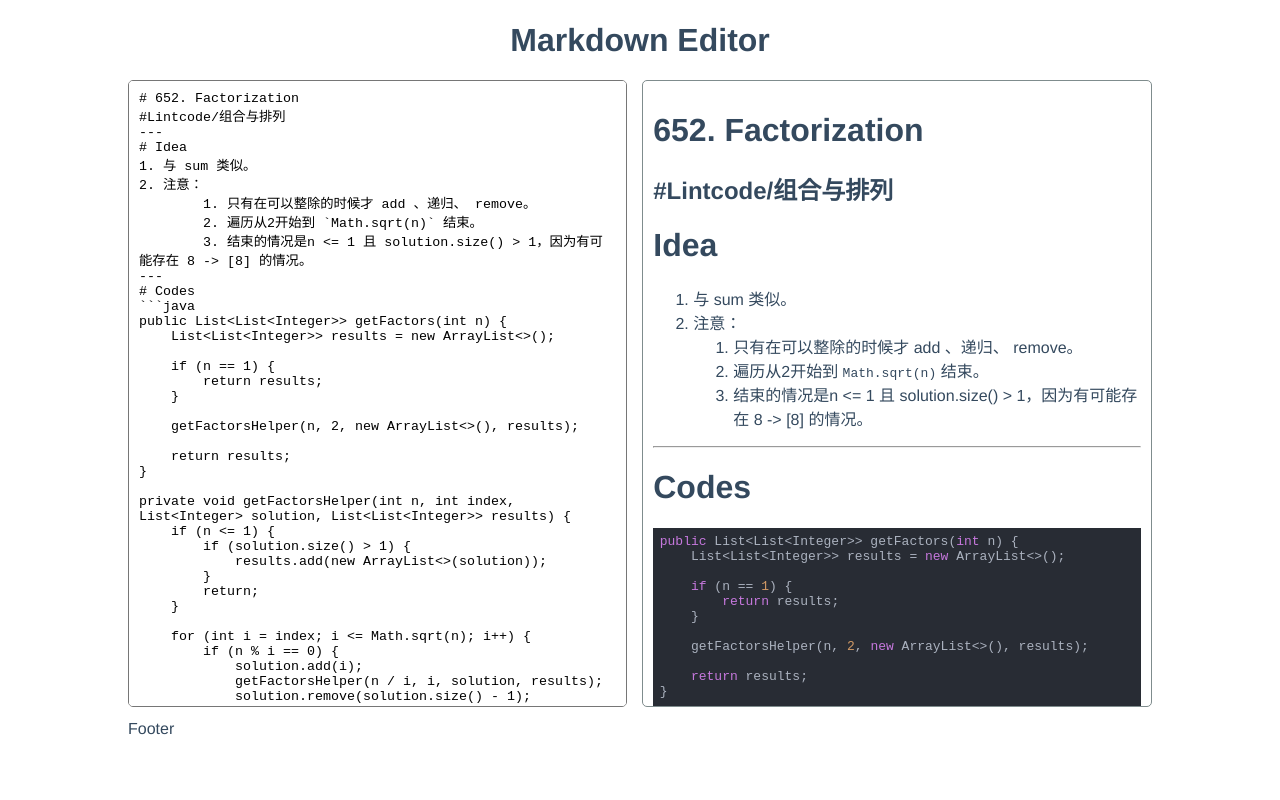
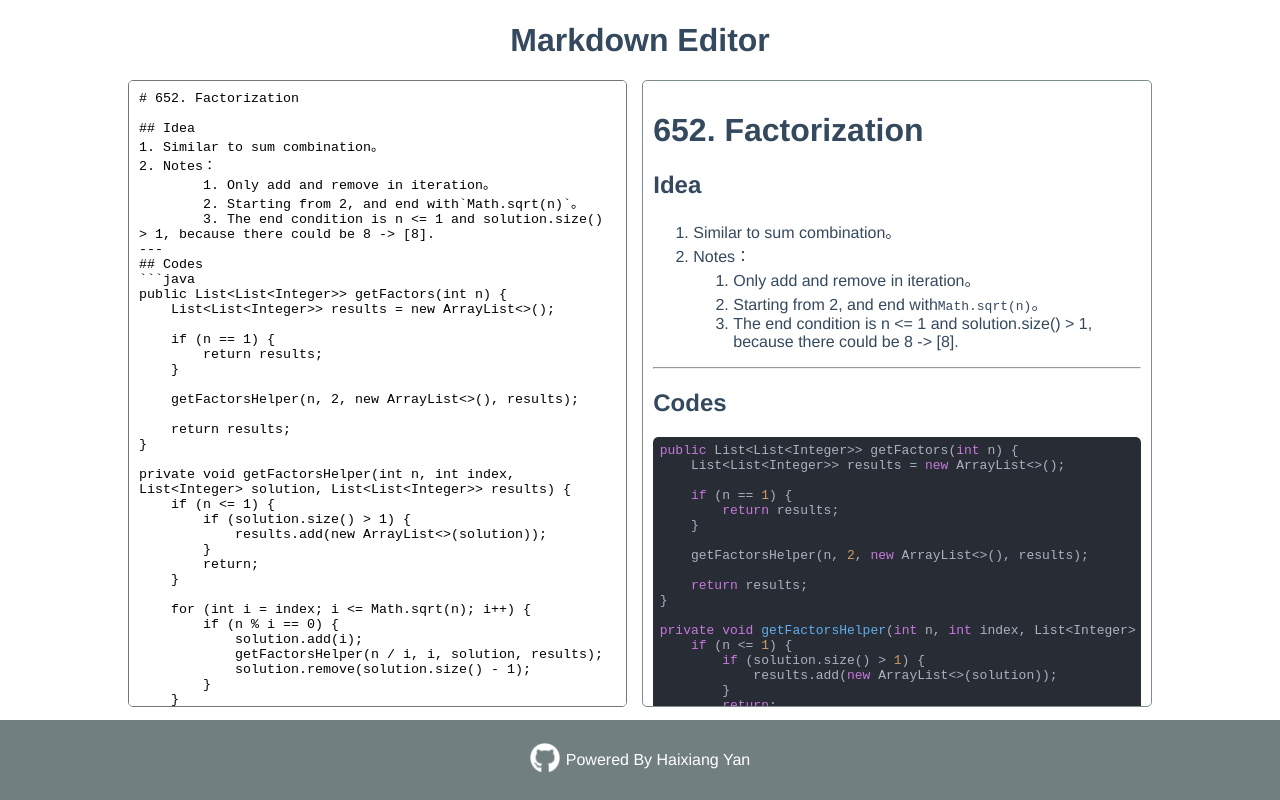
Before and after one commit to Haixiang6123/Markdown-Editor, a Vue app: page / in a window 1280 px wide. Built offline with nearby package versions, Linux system fonts and the light colour scheme.

Commit message:
Finish: Make code highlight and finish the footer

```diff
--- a/src/assets/css/markdown.css
+++ b/src/assets/css/markdown.css
@@ -1,3 +1,4 @@
 pre, code {
+    border-radius: 5px;
     overflow: auto;
 }
--- a/src/assets/js/plaintext.js
+++ b/src/assets/js/plaintext.js
@@ -1,15 +1,14 @@
 export default {
     plaintext: `# 652. Factorization
-#Lintcode/组合与排列
+
+## Idea
+1. Similar to sum combination。
+2. Notes：
+	1. Only add and remove in iteration。
+	2. Starting from 2, and end with\`Math.sqrt(n)\`。
+	3. The end condition is n <= 1 and solution.size() > 1, because there could be 8 -> [8].
 ---
-# Idea
-1. 与 sum 类似。
-2. 注意：
-	1. 只有在可以整除的时候才 add 、递归、 remove。
-	2. 遍历从2开始到 \`Math.sqrt(n)\` 结束。
-	3. 结束的情况是n <= 1 且 solution.size() > 1，因为有可能存在 8 -> [8] 的情况。
----
-# Codes
+## Codes
 \`\`\`java
 public List<List<Integer>> getFactors(int n) {
     List<List<Integer>> results = new ArrayList<>();
--- a/src/components/Editor.vue
+++ b/src/components/Editor.vue
@@ -15,7 +15,8 @@
         name: "editor",
         props: ['plaintext'],
         data() {
-            return {}
+            return {
+            }
         },
         methods: {
             updatePlaintext(event) {
--- a/src/pages/Home.vue
+++ b/src/pages/Home.vue
@@ -8,7 +8,10 @@
             <Previewer :plaintext="plaintext"/>
         </main>
         <footer>
-            Footer
+            <a href="https://github.com/Haixiang6123/Markdown-Editor" target="_blank">
+                <img class="github-img" src="../assets/img/github.png" alt="Github">
+            </a>
+            <p>Powered By Haixiang Yan</p>
         </footer>
     </div>
 </template>
@@ -24,6 +27,11 @@
         data() {
             return {
                 plaintext: assets.plaintext,
+                isHidden: true,
+                toggleEditorState: {
+                    checked: 'Show',
+                    unchecked: 'Hide'
+                }
             }
         },
         methods: {
@@ -40,8 +48,6 @@
 
 <style scoped>
     .home-page {
-        margin: 0 auto;
-        width: 80%;
         height: 100vh;
     }
 
@@ -53,11 +59,26 @@
     }
 
     main {
+        margin: 0 auto;
+        width: 80%;
         height: 80%;
     }
 
     footer {
+        display: flex;
+        justify-content: center;
+        align-items: center;
         height: 10%;
+        background: #727f80;
+    }
+
+    footer a, p {
+        margin: 0 3px;
+        color: white;
+    }
+
+    .github-img {
+        width: 30px;
     }
 
     .title {
```
Also changed, not shown: src/assets/img/github.png (added).
